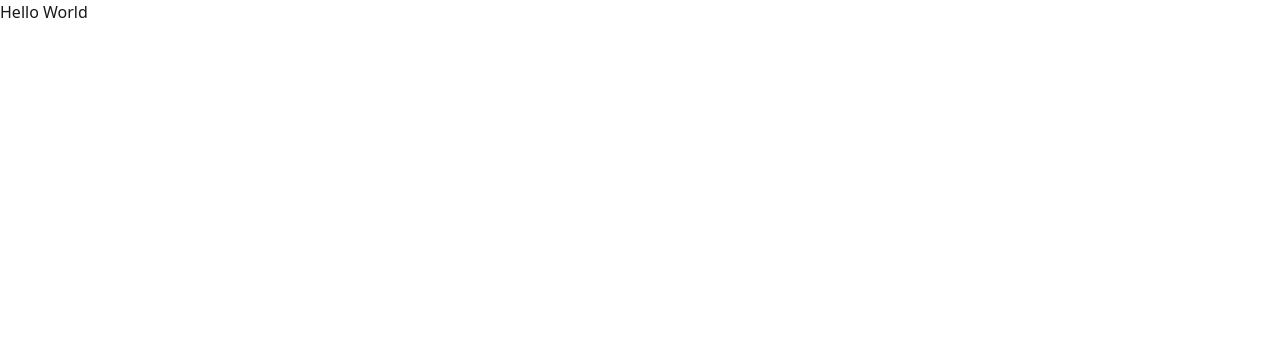
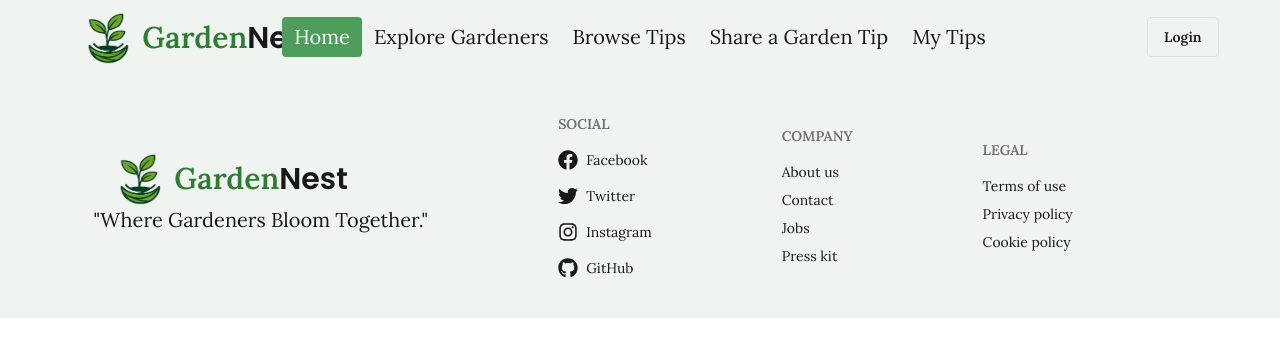
Before and after one commit to noboKumar/Garden-Nest-Client, a React (Vite) app: page / in a window 1280 px wide. Shown: the top 356 px of the page. Built offline with nearby package versions, Linux system fonts and the light colour scheme.

Commit message:
add navbar and footer

```diff
--- a/package.json
+++ b/package.json
@@ -14,6 +14,7 @@
     "daisyui": "^5.0.35",
     "react": "^19.1.0",
     "react-dom": "^19.1.0",
+    "react-icons": "^5.5.0",
     "react-router": "^7.6.0",
     "tailwindcss": "^4.1.7"
   },
--- /dev/null
+++ b/src/Components/Footer.jsx
@@ -0,0 +1,69 @@
+import React from "react";
+import { FaFacebook, FaGithub, FaInstagram, FaTwitter } from "react-icons/fa";
+import Logo from "./Logo";
+import { Link } from "react-router";
+
+const Footer = () => {
+  return (
+    <div className="bg-base-200">
+      <footer className="footer sm:footer-horizontal text-base-content p-10 items-center w-11/12 mx-auto">
+        <aside>
+          <Link className="btn btn-ghost text-2xl">
+            <Logo></Logo>
+          </Link>
+          <p className="text-xl">"Where Gardeners Bloom Together."</p>
+        </aside>
+        <nav className="space-y-2">
+          <h6 className="footer-title">Social</h6>
+          <a
+            className="link link-hover"
+            href="https://www.facebook.com/"
+            target="_blank"
+          >
+            <span className="flex items-center gap-2">
+              <FaFacebook size={20}></FaFacebook>Facebook
+            </span>
+          </a>
+          <a className="link link-hover" href="http://x.com/" target="_blank">
+            <span className="flex items-center gap-2">
+              <FaTwitter size={20}></FaTwitter>Twitter
+            </span>
+          </a>
+          <a
+            className="link link-hover"
+            href="https://www.instagram.com/"
+            target="_blank"
+          >
+            <span className="flex items-center gap-2">
+              <FaInstagram size={20}></FaInstagram>Instagram
+            </span>
+          </a>
+          <a
+            className="link link-hover"
+            href="https://github.com/"
+            target="_blank"
+          >
+            <span className="flex items-center gap-2">
+              <FaGithub size={20}></FaGithub>GitHub
+            </span>
+          </a>
+        </nav>
+        <nav>
+          <h6 className="footer-title">Company</h6>
+          <a className="link link-hover">About us</a>
+          <a className="link link-hover">Contact</a>
+          <a className="link link-hover">Jobs</a>
+          <a className="link link-hover">Press kit</a>
+        </nav>
+        <nav>
+          <h6 className="footer-title">Legal</h6>
+          <a className="link link-hover">Terms of use</a>
+          <a className="link link-hover">Privacy policy</a>
+          <a className="link link-hover">Cookie policy</a>
+        </nav>
+      </footer>
+    </div>
+  );
+};
+
+export default Footer;
--- /dev/null
+++ b/src/Components/Logo.jsx
@@ -0,0 +1,17 @@
+import React from "react";
+import logo from "../assets/gardenNest Logo.png";
+
+const Logo = () => {
+  return (
+    <div className="flex items-center gap-2">
+      <div>
+        <img className="w-14 h-14" src={logo} alt="logo" />
+      </div>
+      <div>
+        <h1 className="poppins text-3xl"><span className="text-secondary">Garden</span>Nest</h1>
+      </div>
+    </div>
+  );
+};
+
+export default Logo;
--- /dev/null
+++ b/src/Components/NavBar.jsx
@@ -0,0 +1,98 @@
+import React from "react";
+import Logo from "./Logo";
+import { Link, NavLink } from "react-router";
+
+const NavBar = () => {
+  const navBarLinks = (
+    <>
+      <li>
+        <NavLink to={"/"}>Home</NavLink>
+      </li>
+      <li>
+        <NavLink to={"/ExploreGardeners"}>Explore Gardeners</NavLink>
+      </li>
+      <li>
+        <NavLink to={"/BrowseTips"}>Browse Tips</NavLink>
+      </li>
+      <li>
+        <NavLink to={"/ShareGardenTip"}>Share a Garden Tip</NavLink>
+      </li>
+      <li>
+        <NavLink to={"/MyTips"}>My Tips</NavLink>
+      </li>
+    </>
+  );
+  return (
+    <div className="shadow-sm bg-base-200 ">
+      <div className="navbar w-11/12 mx-auto">
+        <div className="navbar-start">
+          <div className="dropdown">
+            <div
+              tabIndex={0}
+              role="button"
+              className="cursor-pointer lg:hidden"
+            >
+              <svg
+                xmlns="http://www.w3.org/2000/svg"
+                className="h-5 w-5"
+                fill="none"
+                viewBox="0 0 24 24"
+                stroke="currentColor"
+              >
+                <path
+                  strokeLinecap="round"
+                  strokeLinejoin="round"
+                  strokeWidth="2"
+                  d="M4 6h16M4 12h8m-8 6h16"
+                />
+              </svg>
+            </div>
+            <ul
+              tabIndex={0}
+              className="menu menu-sm dropdown-content bg-base-100 rounded-box z-1 mt-3 w-52 p-2 shadow"
+            >
+              {navBarLinks}
+            </ul>
+          </div>
+          <Link className="btn py-7 btn-ghost md:text-2xl">
+            <Logo></Logo>
+          </Link>
+        </div>
+        <div className="navbar-center hidden lg:flex">
+          <ul className="menu menu-horizontal px-1 text-xl">{navBarLinks}</ul>
+        </div>
+        <div className="navbar-end gap-2 md:gap-5">
+          {/* <Tooltip id="user-tooltip">{user?.displayName}</Tooltip>
+          {user && (
+            <a data-tooltip-id="user-tooltip">
+              <img
+                className="w-10 h-10 md:w-15 md:h-15 object-cover rounded-full border-2 border-gray-400 md:p-1 cursor-pointer"
+                src={user?.photoURL}
+                alt=""
+              />
+            </a>
+          )} */}
+          <button className="btn">Login</button>
+
+          {/* {user ? (
+            <button
+              onClick={handleLogOut}
+              className="btn btn-primary text-white px-1 md:px-5"
+            >
+              Log Out
+            </button>
+          ) : (
+            <Link
+              to={"/login"}
+              className="btn btn-primary text-white px-1 md:px-5"
+            >
+              Log In
+            </Link>
+          )} */}
+        </div>
+      </div>
+    </div>
+  );
+};
+
+export default NavBar;
--- a/src/Root.jsx
+++ b/src/Root.jsx
@@ -1,11 +1,18 @@
-import React from 'react';
+import React from "react";
+import NavBar from "./Components/NavBar";
+import Footer from "./Components/Footer";
+import { Outlet } from "react-router";
 
 const Root = () => {
-    return (
-        <div>
-
-        </div>
-    );
+  return (
+    <div>
+      <NavBar></NavBar>
+      <div className="max-h-screen">
+        <Outlet></Outlet>
+      </div>
+      <Footer></Footer>
+    </div>
+  );
 };
 
 export default Root;
--- a/src/index.css
+++ b/src/index.css
@@ -1,2 +1,34 @@
+@import url("https://fonts.googleapis.com/css2?family=Lora:ital,wght@0,400..700;1,400..700&family=Poppins:ital,wght@0,100;0,200;0,300;0,400;0,500;0,600;0,700;0,800;0,900;1,100;1,200;1,300;1,400;1,500;1,600;1,700;1,800;1,900&display=swap");
+
 @import "tailwindcss";
-@plugin "daisyui";
+@plugin "daisyui" {
+  themes: light --default;
+}
+
+@plugin "daisyui/theme" {
+  name: "light";
+  default: true;
+  --color-primary: #4caf50;
+  --color-secondary: #2e7d32;
+  --color-earth-brown: #7b5e3c;
+  --color-base-200: #f0f4f1;
+  --color-base-300: #d9e4dd;
+  --color-accent: #f4d35e;
+}
+
+.lora {
+  font-family: "Lora", serif;
+}
+
+.poppins {
+  font-family: "Poppins", sans-serif;
+}
+
+* {
+  font-family: "lora", serif;
+}
+
+.active {
+  @apply bg-[#4d9e5a]
+  text-white;
+}
--- /dev/null
+++ b/src/pages/BrowseTips.jsx
@@ -0,0 +1,11 @@
+import React from 'react';
+
+const BrowseTips = () => {
+    return (
+        <div>
+            BrowseTips
+        </div>
+    );
+};
+
+export default BrowseTips;
--- /dev/null
+++ b/src/pages/ExploreGardeners.jsx
@@ -0,0 +1,11 @@
+import React from 'react';
+
+const ExploreGardeners = () => {
+    return (
+        <div>
+            ExploreGardeners
+        </div>
+    );
+};
+
+export default ExploreGardeners;
--- /dev/null
+++ b/src/pages/Home.jsx
@@ -0,0 +1,11 @@
+import React from 'react';
+
+const Home = () => {
+    return (
+        <div>
+            Home
+        </div>
+    );
+};
+
+export default Home;
--- /dev/null
+++ b/src/pages/MyTips.jsx
@@ -0,0 +1,11 @@
+import React from 'react';
+
+const MyTips = () => {
+    return (
+        <div>
+            MyTips
+        </div>
+    );
+};
+
+export default MyTips;
--- /dev/null
+++ b/src/pages/ShareGardenTip.jsx
@@ -0,0 +1,11 @@
+import React from 'react';
+
+const ShareGardenTip = () => {
+    return (
+        <div>
+            ShareGardenTip
+        </div>
+    );
+};
+
+export default ShareGardenTip;
--- a/src/routes/Router.jsx
+++ b/src/routes/Router.jsx
@@ -1,8 +1,14 @@
 import { createBrowserRouter, RouterProvider } from "react-router";
+import Root from "../Root";
 
 export const router = createBrowserRouter([
   {
     path: "/",
-    element: <div>Hello World</div>,
+    Component: Root,
+    children:[
+      {
+
+      }
+    ]
   },
 ]);
```
Also changed, not shown: src/assets/GardenNest Logo.png (added), 1 other file (tests, documents, lock files or other folders).
